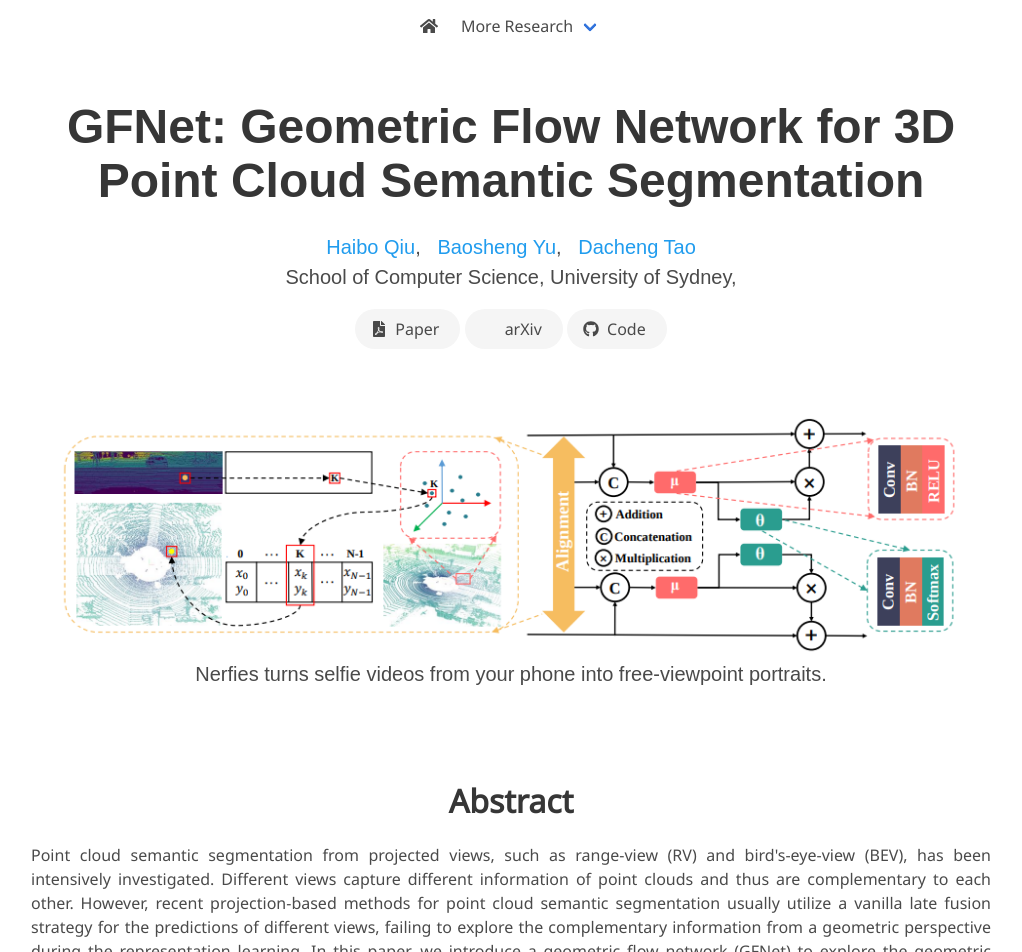
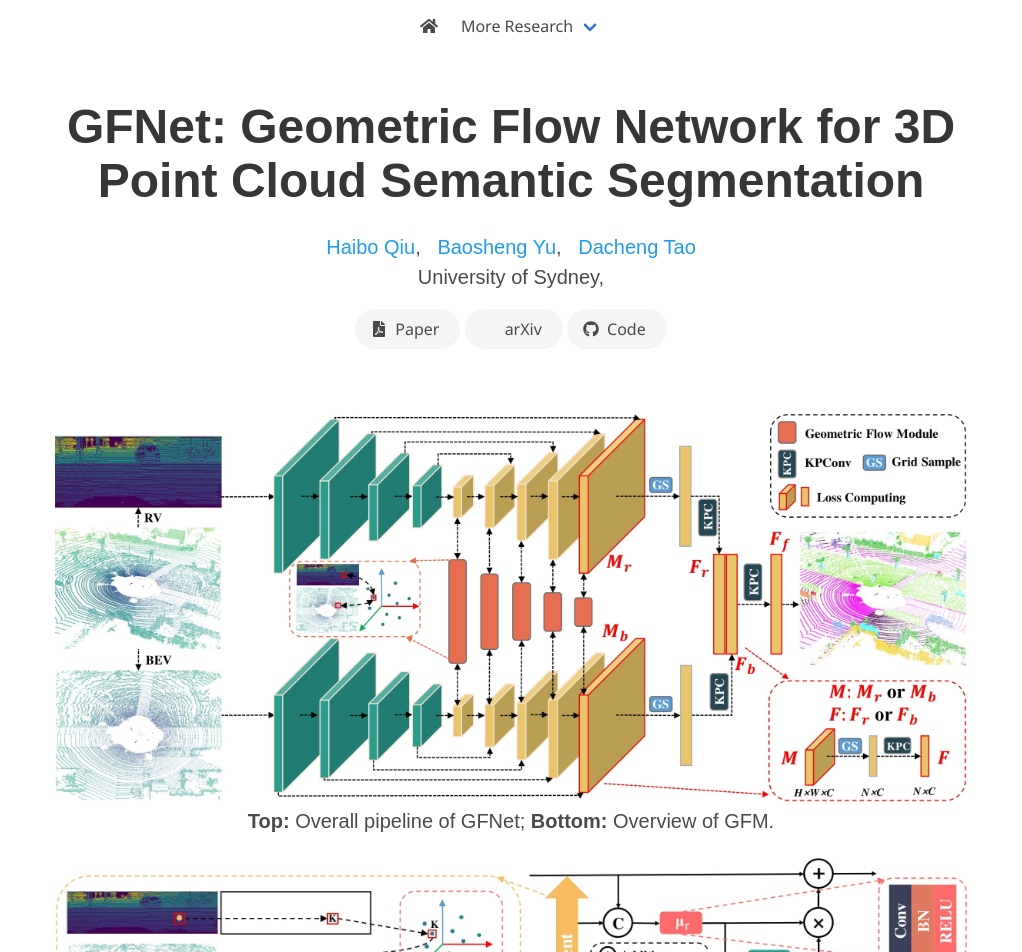
Before and after one commit to haibo-qiu/haibo-qiu.github.io, a Jekyll site: the page projects/gfnet/index.html, which Jekyll copies as it is, in a window 1280 px wide and 1400 px high. Shown: the top 952 px of the window, without its empty margins (129-1151 px from the left). Built offline with Jekyll 4.4.1, drawn with Linux system fonts in a browser that asks for light colours; some web fonts are replaced; comment, search, counter and statistics services are not loaded; a style sheet for code colours, icons or effects is not loaded; some of the changed text lies outside the part shown.

Commit message:
update gfnet project

```diff
--- a/projects/gfnet/index.html
+++ b/projects/gfnet/index.html
@@ -85,7 +85,7 @@
           </div>
 
           <div class="is-size-5 publication-authors">
-            <span class="author-block">School of Computer Science, University of Sydney,</span>
+            <span class="author-block">University of Sydney,</span>
           </div>
 
           <div class="column has-text-centered">
@@ -135,10 +135,15 @@
       <!--   <source src="https://homes.cs.washington.edu/~kpar/nerfies/videos/teaser.mp4" -->
       <!--           type="video/mp4"> -->
       <!-- </video> -->
-      <img src="./static/images/gfnet.png"
-           alt="Interpolate start reference image."/>
+      <img src="./static/images/Pipeline.jpg"
+           alt="Pipeline"/>
       <h2 class="subtitle has-text-centered">
-        Nerfies turns selfie videos from your phone into free-viewpoint portraits.
+        <b>Top:</b> Overall pipeline of GFNet; <b>Bottom:</b> Overview of GFM.
+      </h2>
+      <img src="./static/images/GFM.jpg"
+           alt="GFM"/>
+      <h2 class="subtitle has-text-centered">
+        <b>Top:</b> Overall pipeline of GFNet; <b>Bottom:</b> Overview of GFM.
       </h2>
     </div>
   </div>
```
Also changed, not shown: projects/gfnet/static/images/B_F_Comp.jpg (added), projects/gfnet/static/images/B_Single_Flow_Comp.jpg (added), projects/gfnet/static/images/GFM.jpg (added), projects/gfnet/static/images/Pipeline.jpg (added), projects/gfnet/static/images/R_F_Comp.jpg (added), projects/gfnet/static/images/R_Single_Flow_Comp.jpg (added), projects/gfnet/static/images/Trans.jpg (added), projects/gfnet/static/images/favicon.svg (deleted), projects/gfnet/static/images/gfnet.png (deleted), projects/gfnet/static/images/supp_vis.jpg (added), projects/gfnet/static/images/vis_compare.jpg (added), projects/gfnet/static/images/vis_help.jpg (added), 1 other file.
